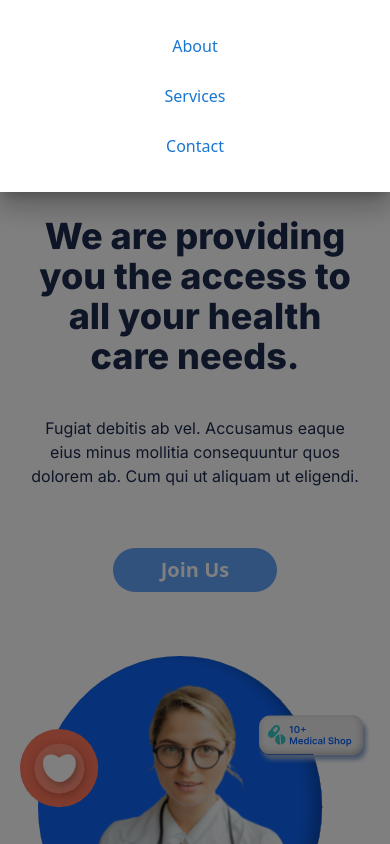
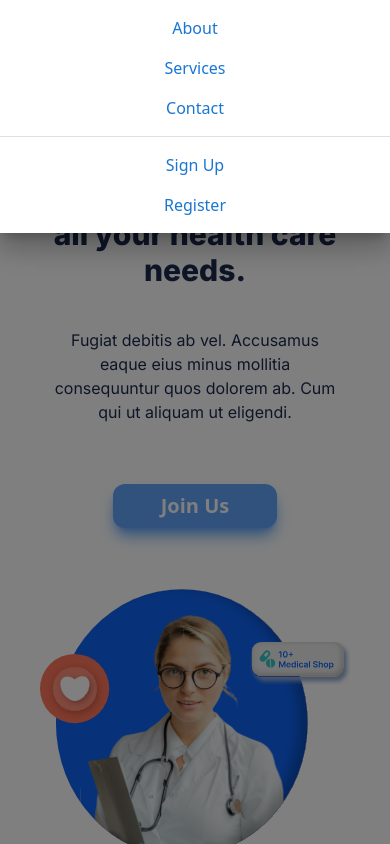
Before and after one commit to YadavGulshan/MedAlthea-Website, a Next.js app: page / in a window 390 px wide. Both pictures are taken after a click on the button 342 px from the left and 42 px from the top of the page. Shown: the top 844 px of the page. Built offline with nearby package versions, Linux system fonts and the light colour scheme.

Commit message:
add signup and register link to mobile menu and change style of buttons on intro and header

```diff
--- a/components/Header/header.tsx
+++ b/components/Header/header.tsx
@@ -35,26 +35,26 @@ const HeaderComponent = () => {
                 </span>
               </a>
             </div>
-            <div className="hidden items-center md:flex ">
+            <div className="hidden items-center lg:flex ">
               {primaryMenuItem.map((item, index) =>
                 TabsLabel(item.item, item.href, index)
               )}
             </div>
-            <div className="hidden items-center space-x-3 md:flex ">
+            <div className="hidden items-center space-x-3 lg:flex ">
               <a
                 href=""
-                className="rounded py-2 px-2 text-xl font-semibold text-black transition duration-300 "
+                className="rounded py-2 px-2 text-lg font-semibold text-black transition duration-300 "
               >
                 Sign In
               </a>
               <a
                 href=""
-                className="rounded py-2 px-2 text-xl font-semibold text-black transition duration-300 "
+                className="rounded-lg bg-blue-500 py-2 px-4 text-xl font-semibold text-white shadow-lg shadow-blue-500 transition duration-300 "
               >
                 Register
               </a>
             </div>
-            <div className="flex items-center md:hidden">
+            <div className="flex items-center lg:hidden">
               <MobileMenu />
             </div>
           </div>
--- a/components/Header/widget/mobilemenu.tsx
+++ b/components/Header/widget/mobilemenu.tsx
@@ -5,12 +5,17 @@ import Button from '@mui/material/Button'
 import List from '@mui/material/List'
 import Link from '@mui/material/Link'
 import MenuIcon from '@mui/icons-material/Menu'
+import { Divider, ListItem } from '@mui/material'
 
 type Anchor = 'menu'
 const primaryMenuItem = [
   { item: 'About', href: '/About' },
   { item: 'Services', href: '/services' },
   { item: 'Contact', href: '/contact' },
+]
+const secondaryMenuItem = [
+  { item: 'Sign Up', href: '/signup' },
+  { item: 'Register', href: '/register' },
 ]
 export default function MobileMenu() {
   const [state, setState] = React.useState({
@@ -35,7 +40,7 @@ export default function MobileMenu() {
     <Box
       sx={{ width: 'auto' }}
       role="presentation"
-      className=" item-center h-48"
+      className=" item-center h-full"
       onClick={toggleDrawer(anchor, false)}
       onKeyDown={toggleDrawer(anchor, false)}
     >
@@ -50,7 +55,23 @@ export default function MobileMenu() {
             className="text-lg font-semibold text-[#1D2B4F]"
             underline="none"
           >
-            {items.item}
+            <ListItem>{items.item}</ListItem>
+          </Link>
+        ))}
+      </List>
+      <Divider />
+      <List
+        sx={{ height: '100%' }}
+        className="flex flex-col items-center justify-evenly"
+      >
+        {secondaryMenuItem.map((items, index) => (
+          <Link
+            key={index}
+            href={items.href}
+            className="text-lg font-semibold text-[#1D2B4F]"
+            underline="none"
+          >
+            <ListItem>{items.item}</ListItem>
           </Link>
         ))}
       </List>
--- a/components/intropage/intropage.tsx
+++ b/components/intropage/intropage.tsx
@@ -5,9 +5,9 @@ const IntroPage = () => {
   return (
     <>
       <section className="my-2  mx-auto h-fit bg-white xl:max-w-6xl">
-        <div className="mx-5 flex h-full flex-col items-center justify-between xl:flex-row">
-          <div className="mx-2 mt-28 mb-0 h-full text-center lg:mb-16 xl:w-2/3 xl:text-left">
-            <h1 className="py-5 font-Inter text-4xl font-extrabold text-[#1D2B4F] xl:text-5xl ">
+        <div className="mx-10 flex h-full flex-col items-center justify-between xl:flex-row">
+          <div className="mx-2 mt-10 mb-0 h-full max-w-3xl text-center lg:mt-20 lg:mb-16 xl:w-2/3 xl:text-left">
+            <h1 className="py-5 font-Inter text-3xl font-extrabold text-[#1D2B4F] sm:text-3xl md:text-6xl ">
               We are providing you the access to all your health care needs.
             </h1>
             <p className="py-5 font-Inter font-medium text-[#1D2B4F] lg:px-32 xl:pl-0 xl:pr-32 xl:text-xl">
@@ -15,7 +15,7 @@ const IntroPage = () => {
               consequuntur quos dolorem ab. Cum qui ut aliquam ut eligendi.
             </p>
             <input
-              className="my-10 rounded-full bg-blue-400 px-[3rem] py-2 text-xl font-bold text-white transition delay-75 duration-300 ease-in-out hover:scale-110 "
+              className="my-10 cursor-pointer rounded-xl bg-blue-400 px-[3rem] py-2 text-xl font-bold text-white shadow-lg shadow-blue-400 transition delay-75 duration-300 ease-in-out "
               type="button"
               value="Join Us"
             />
```
